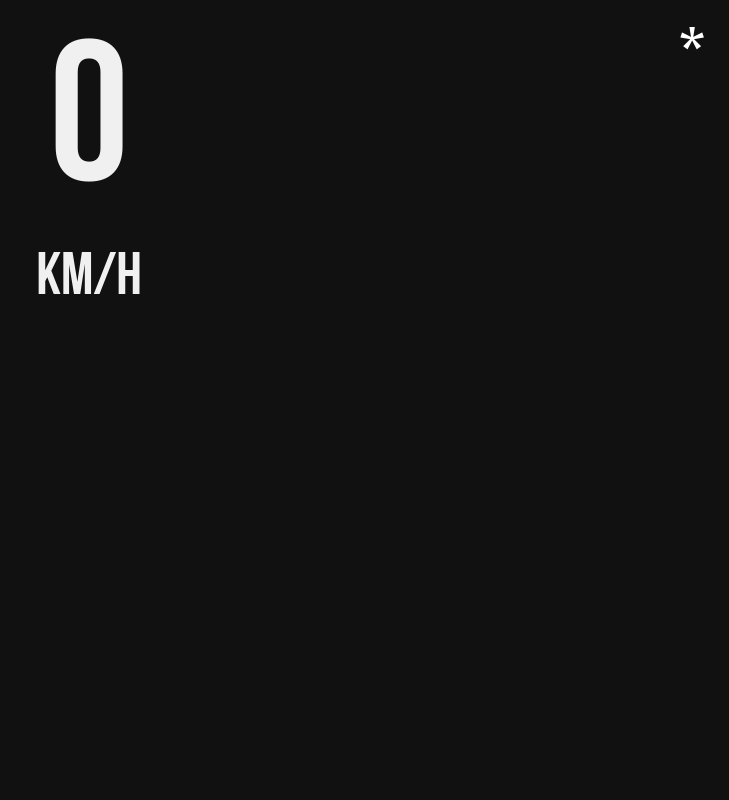
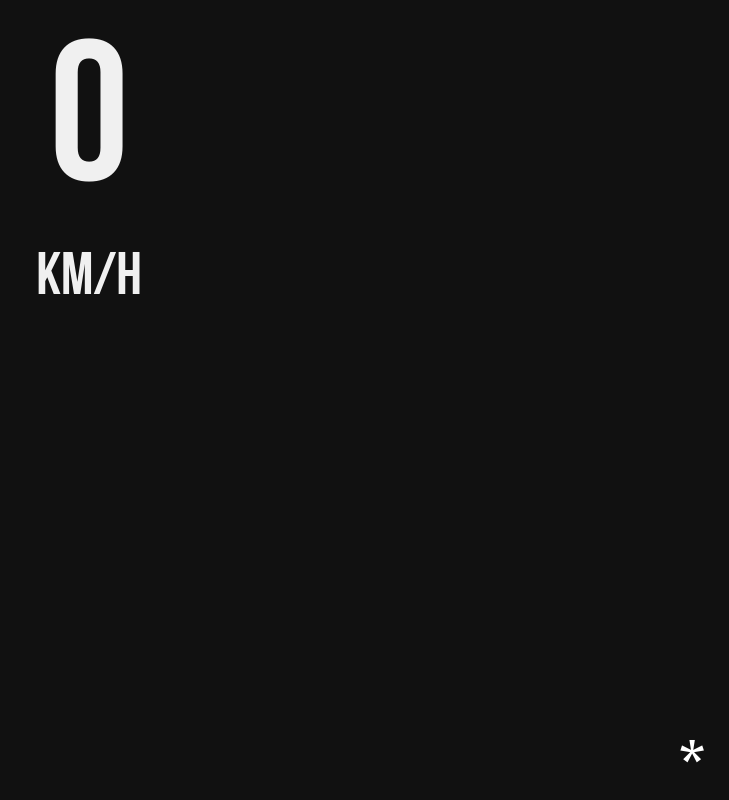
Before and after one commit to rlr/speedometer, a plain HTML site: page index.html in a window 1280 px wide. Shown: the whole page, without its empty margins (551-1280 px from the left). Drawn offline with Linux system fonts and the light colour scheme.

Commit message:
move to bottom

```diff
--- a/css/speedometer.css
+++ b/css/speedometer.css
@@ -93,12 +93,12 @@ body {
 }
 
 #settings-toggle {
+  bottom: 0;
   color: #fff;
   font-family: 'BebasNeueRegular';
   font-size: 60px;
   position: absolute;
   right: 25px;
-  top: 15px;
 }
 
 #settings-toggle:hover {
```
